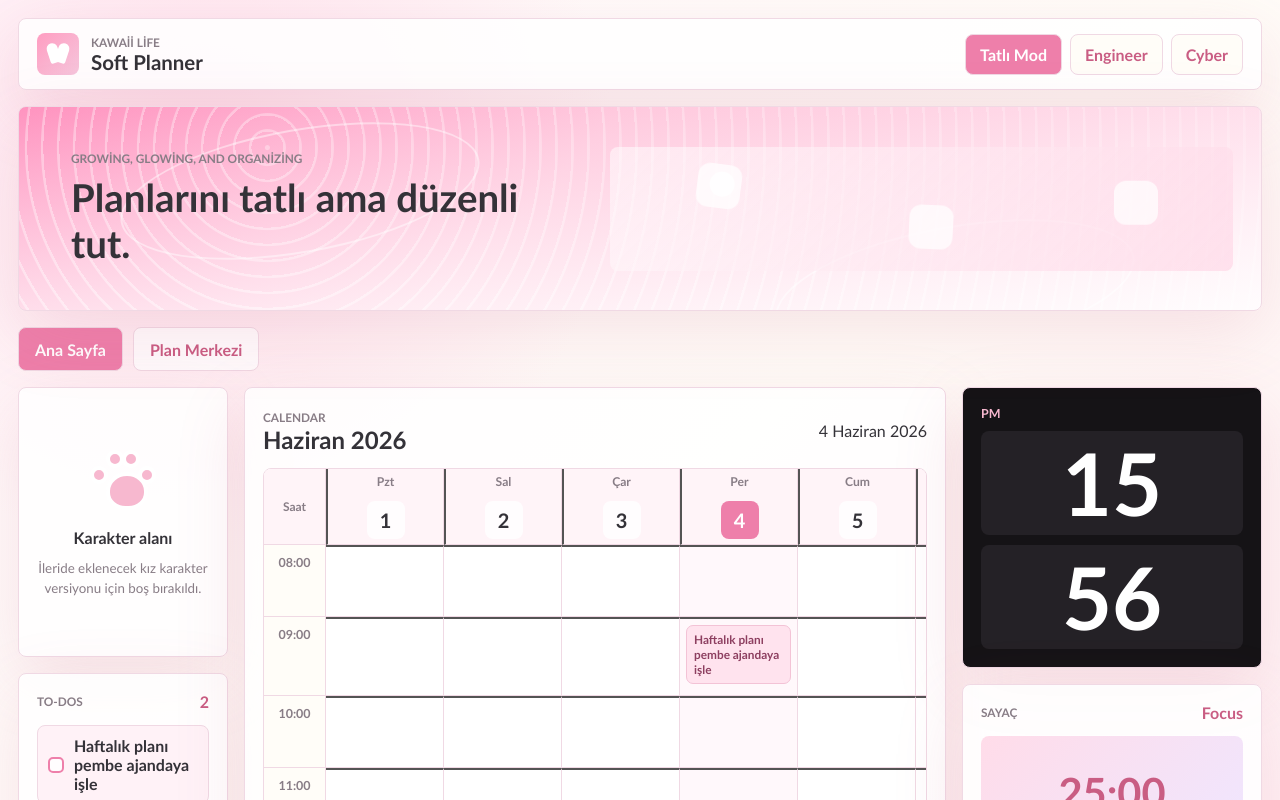
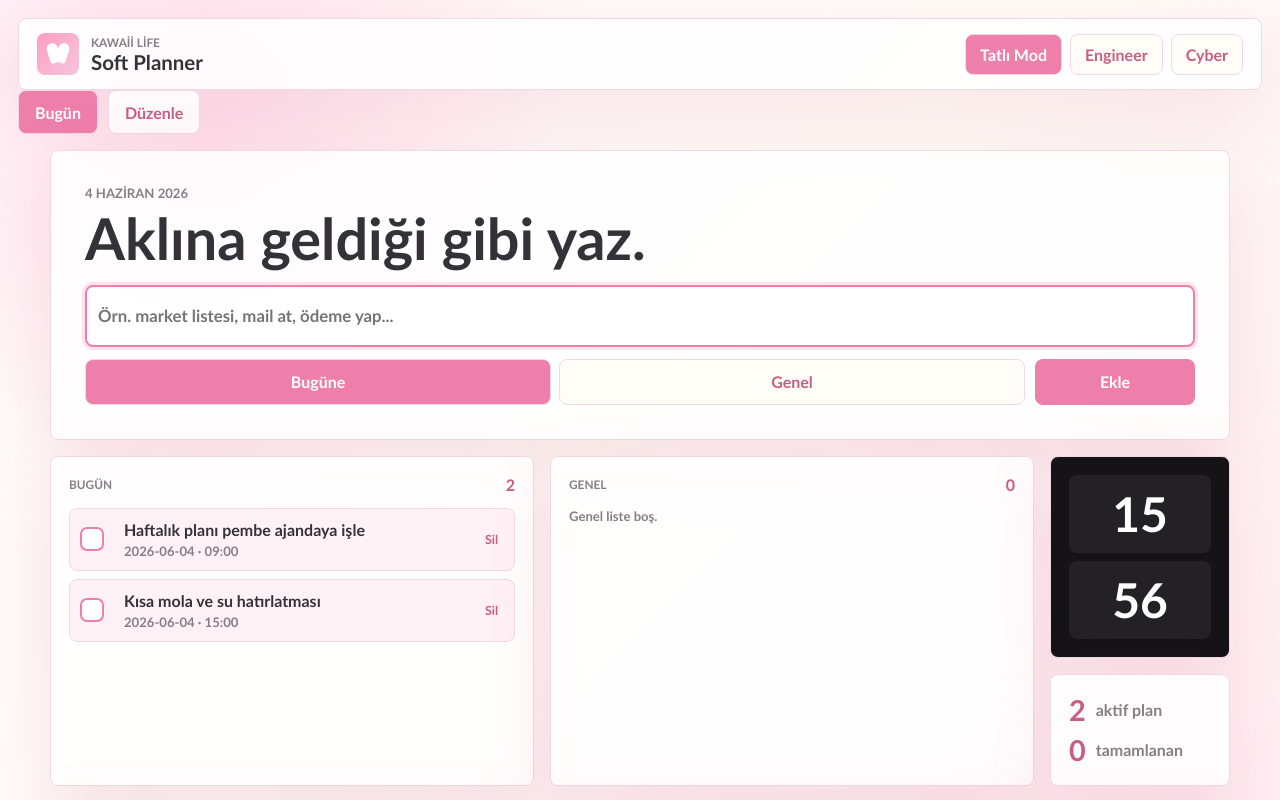
Before and after one commit to BlacxRabbit/Planner, a React (Vite) app: page / in a window 1280 px wide. Shown: the top 800 px of the page. Built offline with nearby package versions, Linux system fonts and the light colour scheme.

Commit message:
Simplify planner home flow

```diff
--- a/src/main.jsx
+++ b/src/main.jsx
@@ -140,6 +140,8 @@ function App() {
   const [timerMode, setTimerMode] = useState("focus");
   const [timerSeconds, setTimerSeconds] = useState(25 * 60);
   const [timerRunning, setTimerRunning] = useState(false);
+  const [quickTitle, setQuickTitle] = useState("");
+  const [quickTarget, setQuickTarget] = useState("today");
   const [draftSlot, setDraftSlot] = useState({
     date: state.selectedDate,
     time: "10:00",
@@ -187,6 +189,44 @@ function App() {
   const completedCount = state.tasks.filter((task) => task.done).length;
   const activeCount = state.tasks.filter((task) => !task.done).length;
   const activeTheme = themes[theme];
+  const todaysTasks = state.tasks
+    .filter((task) => task.date === toISODate(today) && !task.done)
+    .sort((first, second) => (first.time || "99:99").localeCompare(second.time || "99:99"));
+  const generalTasks = state.tasks.filter((task) => task.scope === "general" && !task.done);
+  const weekTasks = state.tasks.filter((task) => {
+    if (!task.date) return false;
+    const taskDate = new Date(`${task.date}T12:00:00`);
+    return taskDate >= weekStart && taskDate <= addDays(weekStart, 6);
+  });
+
+  const addQuickPlan = (event) => {
+    event.preventDefault();
+    const title = quickTitle.trim();
+    if (!title) return;
+
+    const targetFolder =
+      quickTarget === "general"
+        ? state.folders.find((folder) => folder.id === "general-default") || state.folders[0]
+        : state.folders.find((folder) => folder.id === "daily-default") || state.folders[0];
+
+    setState((current) => ({
+      ...current,
+      selectedDate: quickTarget === "today" ? toISODate(today) : current.selectedDate,
+      tasks: [
+        ...current.tasks,
+        {
+          id: crypto.randomUUID(),
+          title,
+          folderId: targetFolder.id,
+          scope: quickTarget === "general" ? "general" : "daily",
+          date: quickTarget === "general" ? "" : toISODate(today),
+          time: "",
+          done: false,
+        },
+      ],
+    }));
+    setQuickTitle("");
+  };
 
   const selectSlot = (date, time) => {
     setState((current) => ({ ...current, selectedDate: date }));
@@ -233,170 +273,103 @@ function App() {
         </nav>
       </header>
 
-      <section className="cover-strip" aria-label="Tema konsept alanı">
-        <div className="cover-text">
-          <span>{activeTheme.eyebrow}</span>
-          <strong>{activeTheme.headline}</strong>
-        </div>
-        <ThemeVisual theme={theme} />
-      </section>
-
       <nav className="section-tabs" aria-label="Uygulama bölümleri">
         <button className={activeSection === "home" ? "is-active" : ""} type="button" onClick={() => setActiveSection("home")}>
-          Ana Sayfa
+          Bugün
         </button>
         <button className={activeSection === "plans" ? "is-active" : ""} type="button" onClick={() => setActiveSection("plans")}>
-          Plan Merkezi
+          Düzenle
         </button>
       </nav>
 
       {activeSection === "home" ? (
-      <section className="planner-grid">
-        <aside className="left-rail">
-          <section className="character-slot" aria-label="Tema ikon alanı">
-            <ThemeMark theme={theme} />
-            <p>{activeTheme.characterTitle}</p>
-            <small>{activeTheme.characterNote}</small>
+        <section className="simple-home">
+          <section className="quick-card" aria-label="Hızlı plan ekleme">
+            <div className="quick-copy">
+              <span>{dateFormatter.format(today)}</span>
+              <h2>Aklına geldiği gibi yaz.</h2>
+            </div>
+            <form className="quick-add-form" onSubmit={addQuickPlan}>
+              <input
+                autoFocus
+                value={quickTitle}
+                onChange={(event) => setQuickTitle(event.target.value)}
+                placeholder="Örn. market listesi, mail at, ödeme yap..."
+              />
+              <div className="quick-actions">
+                <div className="quick-targets" role="radiogroup" aria-label="Hızlı plan hedefi">
+                  <button
+                    className={quickTarget === "today" ? "is-active" : ""}
+                    type="button"
+                    onClick={() => setQuickTarget("today")}
+                  >
+                    Bugüne
+                  </button>
+                  <button
+                    className={quickTarget === "general" ? "is-active" : ""}
+                    type="button"
+                    onClick={() => setQuickTarget("general")}
+                  >
+                    Genel
+                  </button>
+                </div>
+                <button className="submit-button" type="submit">
+                  Ekle
+                </button>
+              </div>
+            </form>
           </section>
 
-          <section className="todo-card">
+          <section className="simple-board">
+            <article className="focus-list-card">
               <div className="section-title">
-              <span>To-dos</span>
+                <span>Bugün</span>
+                <strong>{todaysTasks.length}</strong>
+              </div>
+              <TaskList emptyText="Bugün için hiçbir şey yok." removeTask={removeTask} tasks={todaysTasks} toggleTask={toggleTask} />
+            </article>
+
+            <article className="focus-list-card">
+              <div className="section-title">
+                <span>Genel</span>
+                <strong>{generalTasks.length}</strong>
+              </div>
+              <TaskList emptyText="Genel liste boş." removeTask={removeTask} tasks={generalTasks.slice(0, 6)} toggleTask={toggleTask} />
+            </article>
+
+            <aside className="calm-side">
+              <section className="mini-clock">
+                <span>{String(clock.getHours()).padStart(2, "0")}</span>
+                <span>{String(clock.getMinutes()).padStart(2, "0")}</span>
+              </section>
+              <section className="mini-stats">
                 <strong>{activeCount}</strong>
-            </div>
-            <div className="todo-list">
-              {state.tasks.slice(0, 5).map((task) => (
-                <button
-                  className={`todo-item ${task.done ? "is-done" : ""}`}
-                  key={task.id}
-                  type="button"
-                  onClick={() => toggleTask(task.id)}
-                >
-                  <span />
-                  {task.title}
-                </button>
-              ))}
-            </div>
+                <span>aktif plan</span>
+                <strong>{completedCount}</strong>
+                <span>tamamlanan</span>
               </section>
             </aside>
+          </section>
 
-        <section className="calendar-card">
-          <div className="calendar-head">
-            <div>
-              <span>Calendar</span>
-              <h2>{monthFormatter.format(new Date(`${state.selectedDate}T12:00:00`))}</h2>
+          <section className="mini-week-card">
+            <div className="section-title">
+              <span>Bu hafta</span>
+              <strong>{weekTasks.length}</strong>
             </div>
-            <p>{dateFormatter.format(new Date(`${state.selectedDate}T12:00:00`))}</p>
-          </div>
-
-          <div className="week-calendar" role="grid" aria-label="Haftalık saatli takvim">
-            <div className="time-corner">Saat</div>
+            <div className="mini-week">
               {weekDays.map((day) => {
                 const iso = toISODate(day);
+                const count = state.tasks.filter((task) => task.date === iso && !task.done).length;
                 return (
-                <button
-                  className={`day-head ${iso === state.selectedDate ? "is-selected" : ""}`}
-                  key={iso}
-                  type="button"
-                  onClick={() => selectSlot(iso, draftSlot.time)}
-                >
+                  <button className={iso === toISODate(today) ? "is-today" : ""} key={iso} type="button" onClick={() => selectSlot(iso, draftSlot.time)}>
                     <span>{weekdayFormatter.format(day)}</span>
                     <strong>{day.getDate()}</strong>
+                    <small>{count}</small>
                   </button>
                 );
               })}
-
-            {hours.map((hour) => (
-              <React.Fragment key={hour}>
-                <div className="time-label">{hour}</div>
-                {weekDays.map((day) => {
-                  const iso = toISODate(day);
-                  const cellTasks = state.tasks.filter(
-                    (task) => task.date === iso && (task.time || "").slice(0, 2) === hour.slice(0, 2)
-                  );
-                  const cellReminders = state.reminders.filter(
-                    (reminder) => reminder.date === iso && (reminder.time || "").slice(0, 2) === hour.slice(0, 2)
-                  );
-
-                  return (
-                    <button
-                      className={`time-cell ${iso === state.selectedDate ? "is-selected" : ""}`}
-                      key={`${iso}-${hour}`}
-                      type="button"
-                      onClick={() => selectSlot(iso, hour)}
-                    >
-                      {[...cellTasks, ...cellReminders].map((item) => (
-                        <span className={`event-pill ${item.done ? "is-done" : ""}`} key={item.id}>
-                          {item.title}
-                        </span>
-                      ))}
-                    </button>
-                  );
-                })}
-              </React.Fragment>
-            ))}
             </div>
           </section>
-
-        <aside className="right-rail">
-          <section className="clock-card">
-            <span>{clock.getHours() >= 12 ? "PM" : "AM"}</span>
-            <strong>{String(clock.getHours()).padStart(2, "0")}</strong>
-            <strong>{String(clock.getMinutes()).padStart(2, "0")}</strong>
-          </section>
-
-          <section className="timer-card">
-            <div className="section-title">
-              <span>Sayaç</span>
-              <strong>{timerMode === "focus" ? "Focus" : "Break"}</strong>
-            </div>
-            <div className="timer-face">
-              {String(Math.floor(timerSeconds / 60)).padStart(2, "0")}:
-              {String(timerSeconds % 60).padStart(2, "0")}
-            </div>
-            <div className="timer-presets">
-              <button type="button" onClick={() => setTimerPreset("focus", 25 * 60)}>
-                25
-              </button>
-              <button type="button" onClick={() => setTimerPreset("break", 5 * 60)}>
-                5
-              </button>
-              <button type="button" onClick={() => setTimerPreset("break", 15 * 60)}>
-                15
-              </button>
-            </div>
-            <button className="timer-toggle" type="button" onClick={() => setTimerRunning((current) => !current)}>
-              {timerRunning ? "Duraklat" : "Başlat"}
-            </button>
-          </section>
-
-          <section className="day-list-card">
-            <div className="section-title">
-              <span>Seçili gün</span>
-              <strong>{selectedDayItems.length}</strong>
-            </div>
-            <div className="day-list">
-              {selectedDayItems.length === 0 ? (
-                <p>Bu gün henüz sakin.</p>
-              ) : (
-                selectedDayItems.map((item) => (
-                  <article className="day-item" key={`${item.kind}-${item.id}`}>
-                    <div>
-                      <span>{item.time || "Saat yok"}</span>
-                      <strong>{item.title}</strong>
-                    </div>
-                    <button
-                      type="button"
-                      onClick={() => (item.kind === "task" ? removeTask(item.id) : removeReminder(item.id))}
-                    >
-                      Sil
-                    </button>
-                  </article>
-                ))
-              )}
-            </div>
-          </section>
-        </aside>
         </section>
       ) : (
         <PlanWorkspace
@@ -409,6 +382,29 @@ function App() {
         />
       )}
     </main>
+  );
+}
+
+function TaskList({ emptyText, removeTask, tasks, toggleTask }) {
+  if (!tasks.length) {
+    return <p className="empty-note">{emptyText}</p>;
+  }
+
+  return (
+    <div className="simple-task-list">
+      {tasks.map((task) => (
+        <article className={`simple-task ${task.done ? "is-done" : ""}`} key={task.id}>
+          <button className="task-check" type="button" onClick={() => toggleTask(task.id)} aria-label="Tamamla" />
+          <button className="task-body" type="button" onClick={() => toggleTask(task.id)}>
+            <strong>{task.title}</strong>
+            <span>{[task.date || "Tarihsiz", task.time || ""].filter(Boolean).join(" · ")}</span>
+          </button>
+          <button className="task-remove" type="button" onClick={() => removeTask(task.id)}>
+            Sil
+          </button>
+        </article>
+      ))}
+    </div>
   );
 }
 
--- a/src/styles.css
+++ b/src/styles.css
@@ -294,6 +294,243 @@ button {
 .section-tabs button.is-active {
   background: var(--pink-400);
   color: #fff;
+}
+
+.simple-home {
+  display: grid;
+  gap: 16px;
+  max-width: 1180px;
+  margin: 0 auto;
+}
+
+.quick-card,
+.focus-list-card,
+.calm-side > section,
+.mini-week-card {
+  border: 1px solid var(--line);
+  border-radius: 8px;
+  background: var(--card-bg);
+  box-shadow: var(--shadow);
+}
+
+.quick-card {
+  display: grid;
+  gap: 18px;
+  padding: clamp(18px, 4vw, 34px);
+}
+
+.quick-copy {
+  display: grid;
+  gap: 8px;
+}
+
+.quick-copy span {
+  color: var(--muted);
+  font-size: 0.82rem;
+  font-weight: 900;
+  text-transform: uppercase;
+}
+
+.quick-copy h2 {
+  margin: 0;
+  font-size: clamp(1.8rem, 5vw, 3.6rem);
+  line-height: 1;
+}
+
+.quick-add-form {
+  display: grid;
+  gap: 12px;
+}
+
+.quick-add-form input {
+  min-height: 62px;
+  border-width: 2px;
+  font-size: 1.05rem;
+  font-weight: 800;
+}
+
+.quick-actions {
+  display: grid;
+  grid-template-columns: minmax(0, 1fr) 160px;
+  gap: 10px;
+}
+
+.quick-targets {
+  display: grid;
+  grid-template-columns: repeat(2, minmax(0, 1fr));
+  gap: 8px;
+}
+
+.quick-targets button {
+  min-height: 46px;
+  border: 1px solid var(--line);
+  border-radius: 8px;
+  background: var(--cream);
+  color: var(--rose);
+  font-weight: 900;
+}
+
+.quick-targets button.is-active {
+  background: var(--pink-400);
+  color: #fff;
+}
+
+.simple-board {
+  display: grid;
+  grid-template-columns: minmax(0, 1fr) minmax(0, 1fr) 180px;
+  gap: 16px;
+}
+
+.focus-list-card,
+.mini-week-card,
+.calm-side > section {
+  padding: 18px;
+}
+
+.simple-task-list {
+  display: grid;
+  gap: 8px;
+}
+
+.simple-task {
+  display: grid;
+  grid-template-columns: 28px minmax(0, 1fr) auto;
+  gap: 10px;
+  align-items: center;
+  border: 1px solid var(--line);
+  border-radius: 8px;
+  background: var(--pink-50);
+  padding: 10px;
+}
+
+.simple-task.is-done {
+  opacity: 0.62;
+}
+
+.simple-task.is-done strong {
+  text-decoration: line-through;
+}
+
+.task-check {
+  width: 24px;
+  height: 24px;
+  border: 2px solid var(--pink-400);
+  border-radius: 7px;
+  background: var(--card-bg);
+}
+
+.simple-task.is-done .task-check {
+  background: var(--pink-400);
+}
+
+.task-body,
+.task-remove {
+  border: 0;
+  background: transparent;
+}
+
+.task-body {
+  display: grid;
+  gap: 4px;
+  color: var(--ink);
+  text-align: left;
+}
+
+.task-body strong {
+  overflow-wrap: anywhere;
+}
+
+.task-body span,
+.empty-note {
+  color: var(--muted);
+  font-size: 0.82rem;
+  font-weight: 800;
+}
+
+.task-remove {
+  color: var(--rose);
+  font-size: 0.78rem;
+  font-weight: 900;
+}
+
+.calm-side {
+  display: grid;
+  gap: 16px;
+}
+
+.mini-clock {
+  display: grid;
+  gap: 8px;
+  background: #151316 !important;
+  color: #fff;
+}
+
+.mini-clock span {
+  display: grid;
+  min-height: 78px;
+  place-items: center;
+  border-radius: 8px;
+  background: #242126;
+  color: #fff;
+  font-size: 3rem;
+  font-weight: 900;
+  line-height: 1;
+}
+
+.mini-stats {
+  display: grid;
+  grid-template-columns: auto minmax(0, 1fr);
+  gap: 6px 10px;
+  align-items: center;
+}
+
+.mini-stats strong {
+  color: var(--rose);
+  font-size: 1.8rem;
+}
+
+.mini-stats span {
+  color: var(--muted);
+  font-weight: 900;
+}
+
+.mini-week-card {
+  display: grid;
+  gap: 12px;
+}
+
+.mini-week {
+  display: grid;
+  grid-template-columns: repeat(7, minmax(0, 1fr));
+  gap: 8px;
+}
+
+.mini-week button {
+  display: grid;
+  gap: 6px;
+  min-height: 88px;
+  border: 1px solid var(--line);
+  border-radius: 8px;
+  background: var(--pink-50);
+  color: var(--ink);
+  padding: 10px;
+}
+
+.mini-week button.is-today {
+  border-color: var(--pink-400);
+  box-shadow: inset 0 0 0 1px var(--pink-400);
+}
+
+.mini-week span,
+.mini-week small {
+  color: var(--muted);
+  font-size: 0.74rem;
+  font-weight: 900;
+  text-transform: capitalize;
+}
+
+.mini-week strong {
+  font-size: 1.5rem;
 }
 
 .cover-strip {
@@ -1209,6 +1446,19 @@ input:focus {
   .right-rail {
     grid-template-columns: repeat(3, minmax(0, 1fr));
   }
+
+  .simple-board {
+    grid-template-columns: minmax(0, 1fr) minmax(0, 1fr);
+  }
+
+  .calm-side {
+    grid-column: 1 / -1;
+    grid-template-columns: repeat(2, minmax(0, 1fr));
+  }
+
+  .mini-clock {
+    grid-template-columns: repeat(2, minmax(0, 1fr));
+  }
 }
 
 @media (max-width: 820px) {
@@ -1219,7 +1469,10 @@ input:focus {
   .top-bar,
   .planner-grid,
   .right-rail,
-  .plan-workspace {
+  .plan-workspace,
+  .simple-board,
+  .calm-side,
+  .quick-actions {
     grid-template-columns: 1fr;
   }
 
@@ -1233,6 +1486,7 @@ input:focus {
   .top-actions,
   .section-tabs,
   .type-toggle,
+  .quick-targets,
   .form-row,
   .option-grid,
   .plan-actions {
@@ -1248,6 +1502,20 @@ input:focus {
 
   .section-tabs {
     grid-template-columns: repeat(2, 1fr);
+  }
+
+  .quick-card {
+    padding: 18px;
+  }
+
+  .quick-add-form input {
+    min-height: 56px;
+  }
+
+  .mini-week {
+    grid-template-columns: repeat(7, minmax(72px, 1fr));
+    overflow-x: auto;
+    padding-bottom: 4px;
   }
 
   .cover-text {
```
Lines whose indentation alone changed are shown as unchanged.
